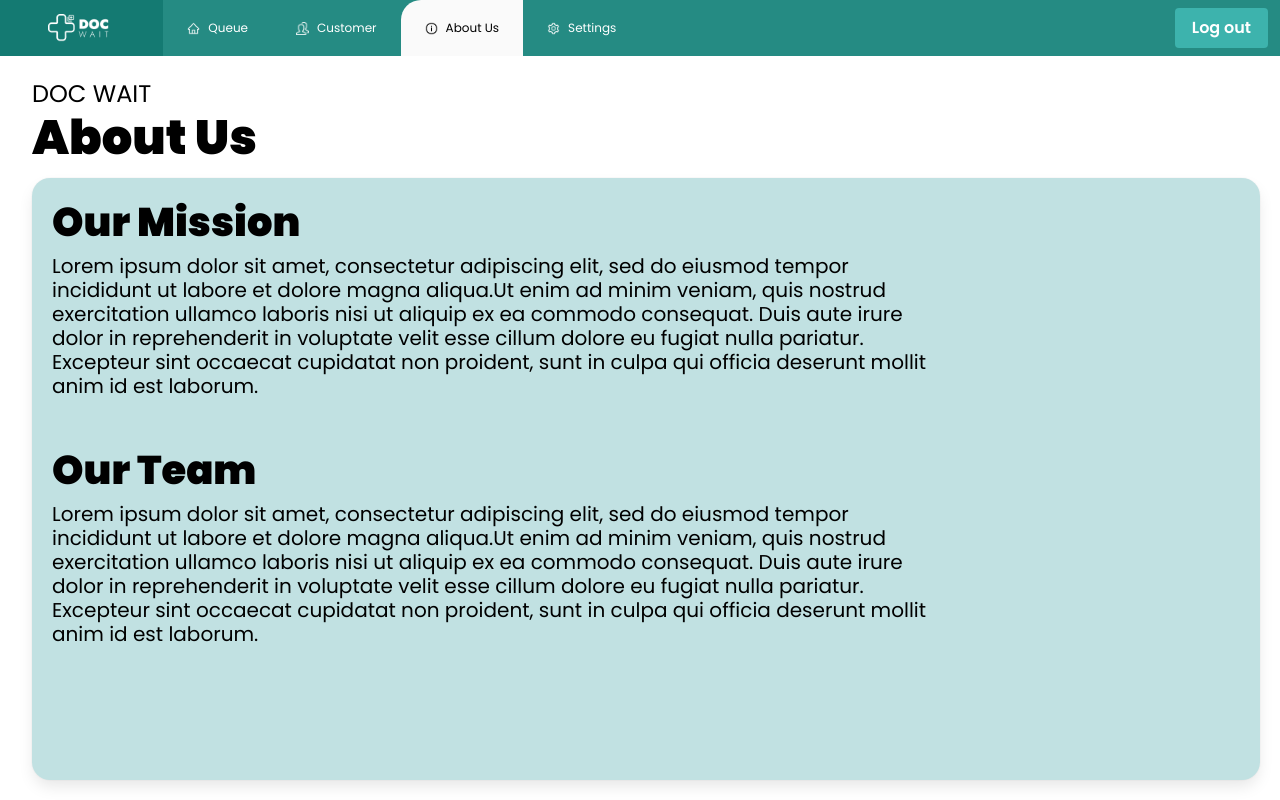
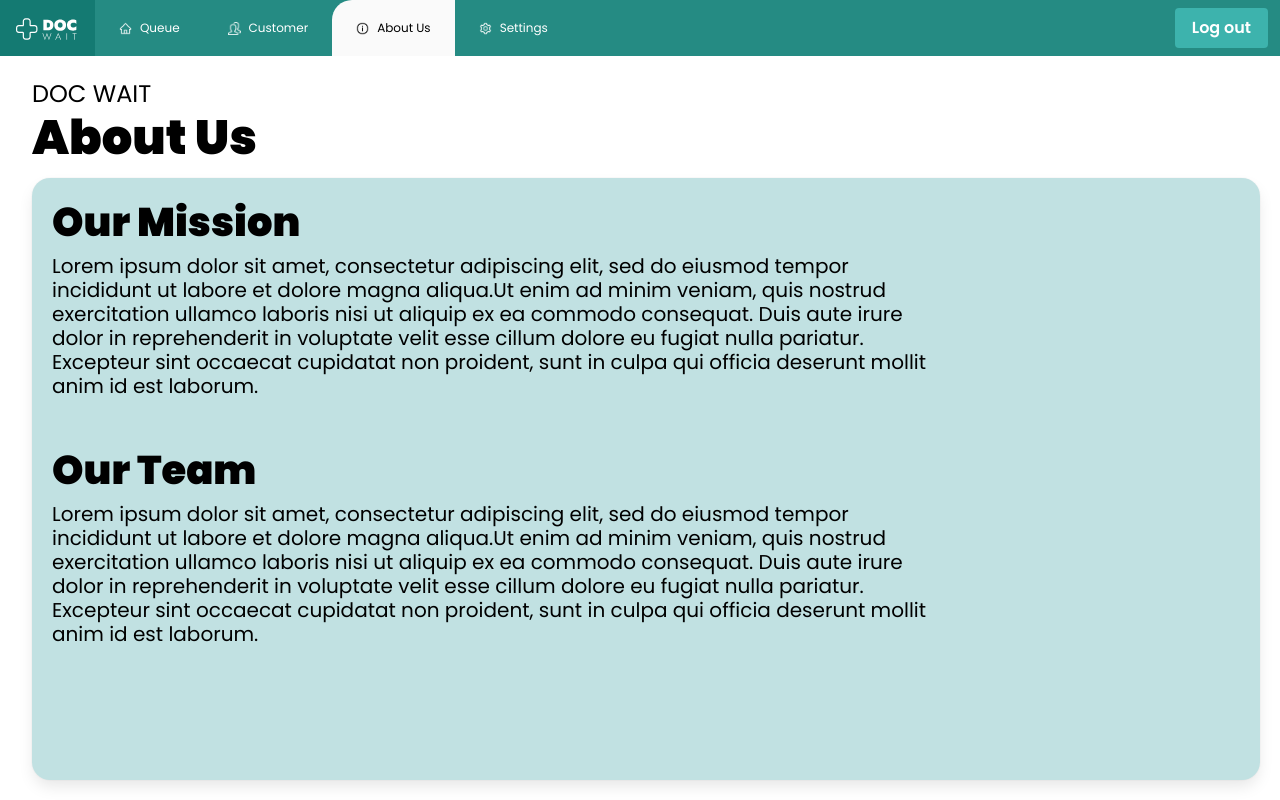
Before and after one commit to deandresugandhi/DocWait, a React (Vite) app in the folder src/front-end/: page /admin/about-us in a window 1280 px wide. Built offline with nearby package versions, Linux system fonts and the light colour scheme; no server answers.

Commit message:
Added icon and changed logo to svg

```diff
--- a/src/front-end/index.html
+++ b/src/front-end/index.html
@@ -2,7 +2,7 @@
 <html lang="en">
   <head>
     <meta charset="UTF-8" />
-    <link rel="icon" type="image/svg+xml" href="/vite.svg" />
+    <link rel="icon" type="image/svg+xml" href="/logo.svg" />
     <meta name="viewport" content="width=device-width, initial-scale=1.0" />
     <link rel="preconnect" href="https://fonts.googleapis.com">
     <link rel="preconnect" href="https://fonts.gstatic.com" crossorigin>
--- a/src/front-end/src/components/AdminNavBar.jsx
+++ b/src/front-end/src/components/AdminNavBar.jsx
@@ -4,7 +4,7 @@ import homeIconURL from '../assets/Home.png';
 import customerIconURL from '../assets/People.png';
 import aboutUsIconURL from '../assets/Info Circle.png';
 import settingsIconURL from '../assets/Settings.png';
-import logoURL from '../assets/Logo.png';
+import logoURL from '../assets/Logo.svg';
 
 const BoxContainer = ({ children }) => (
   <aside className="menu admin-navbar has-background-dark large-rounded-box is-flex is-flex-direction-column py-6 px-4" data-testid="admin-navbar-side">
@@ -70,7 +70,7 @@ const AdminNavBar = () => {
 
   <nav className="navbar has-background-dark is-fixed-top" role="navigation" aria-label="main navigation">
     <div className="navbar-brand">
-      <a className="navbar-item px-6">
+      <a className="navbar-item px-4">
         <img src={logoURL} />
       </a>
       <a
```
Also changed, not shown: src/front-end/public/logo.svg (added), src/front-end/src/assets/Logo.svg (added).
